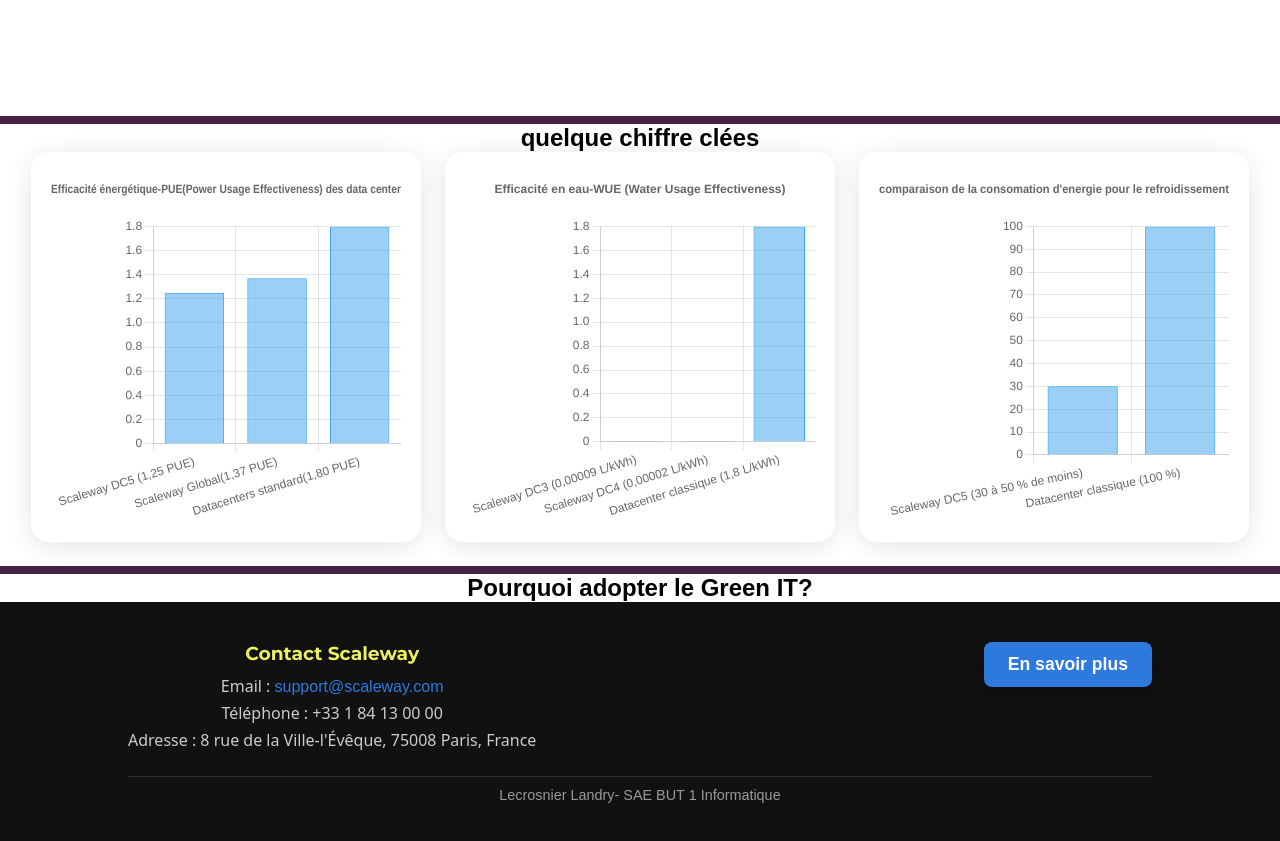
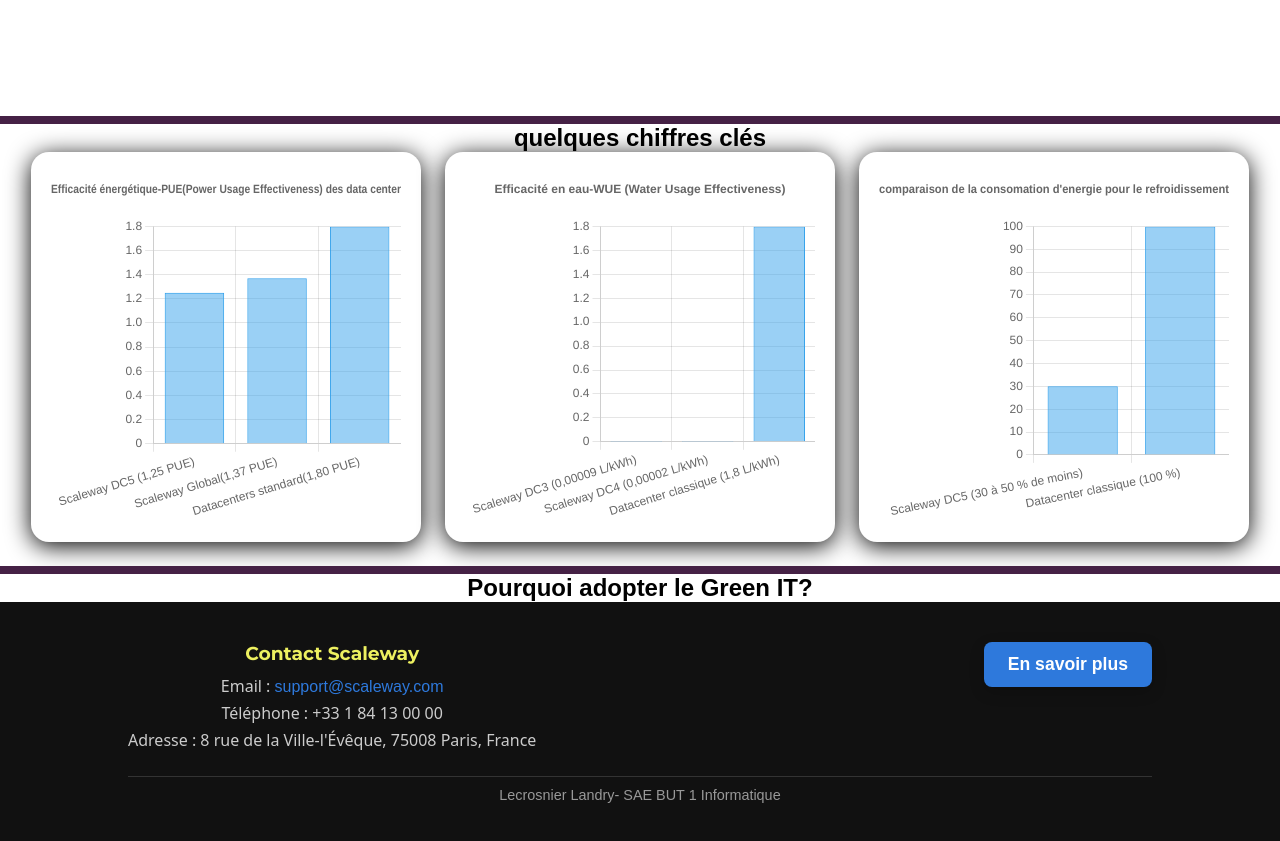
Before and after one commit to llecrosn/llecrosn.github.io, a plain HTML site: page page4.html in a window 1280 px wide. Shown: the part 2320-3161 px from the top of the page. Drawn offline with Linux system fonts and the light colour scheme.

Commit message:
update graphique

```diff
--- a/page4.html
+++ b/page4.html
@@ -115,7 +115,7 @@
     </div>
     <div class="divider"></div>
     <!-- ===============================================================quatrième block======================================================= -->
-    <h2>quelque chiffre clées</h2>
+    <h2>quelques chiffres clés</h2>
     <div class="piecharts">
       <!-- premier -->
       <div class="chart-container">
--- a/style/page4.css
+++ b/style/page4.css
@@ -175,7 +175,7 @@
     padding: 20px;
     background: #fff;
     border-radius: 18px;
-    box-shadow: 0 4px 24px rgba(44, 19, 65, 0.12);
+    box-shadow: 0 4px 24px black;
 }
 .chart-box {
   width: 350px;
```
